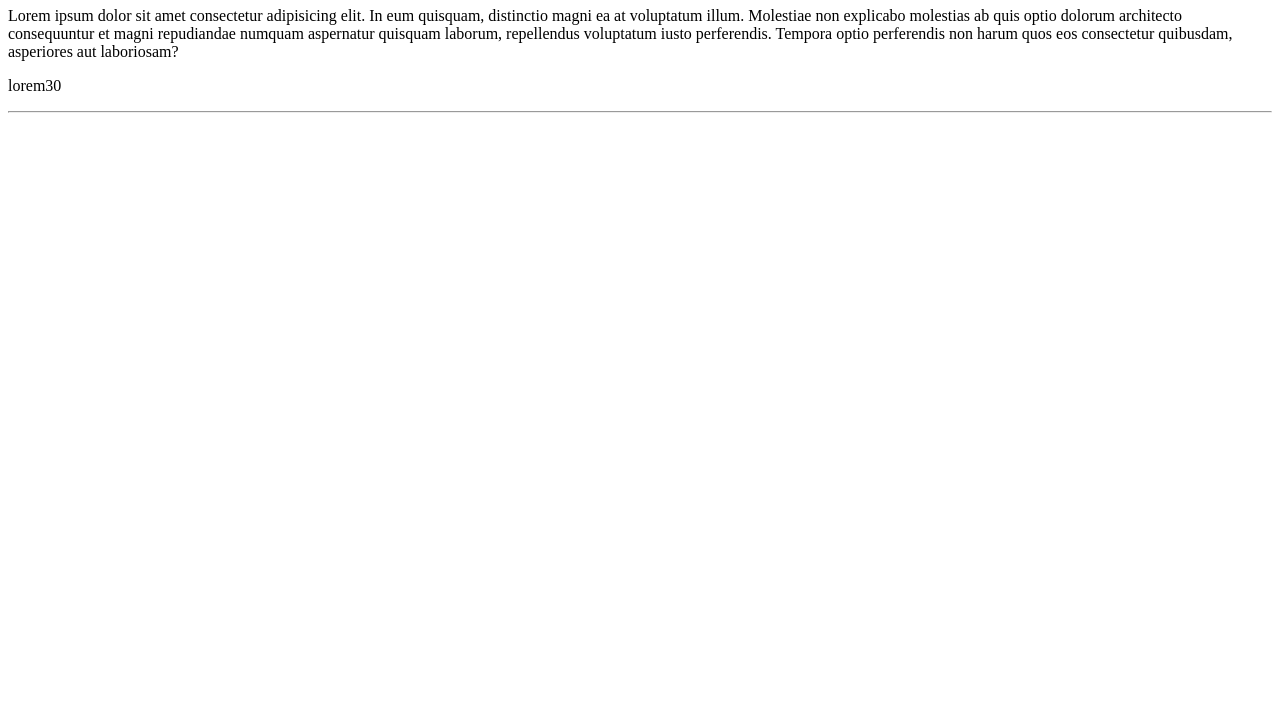
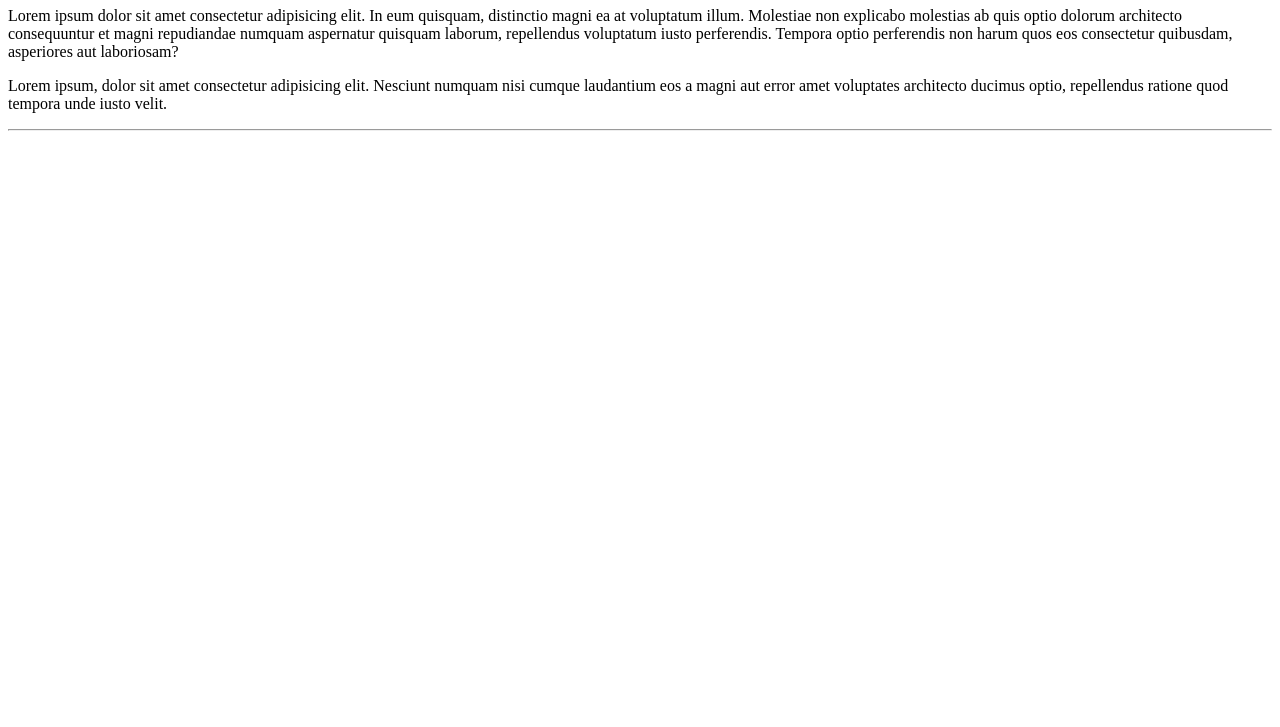
Before and after one commit to LeoMBrito/OlaMundo, a plain HTML site: page site-exemplo/index.html in a window 1280 px wide. Shown: the part 73-800 px from the top of the page. Drawn offline with Linux system fonts and the light colour scheme.

Commit message:
adicionei segundo parágrafo

```diff
--- a/site-exemplo/index.html
+++ b/site-exemplo/index.html
@@ -9,7 +9,7 @@
 <body>
     <h1>Olá, mundo!</h1>
     <p>Lorem ipsum dolor sit amet consectetur adipisicing elit. In eum quisquam, distinctio magni ea at voluptatum illum. Molestiae non explicabo molestias ab quis optio dolorum architecto consequuntur et magni repudiandae numquam aspernatur quisquam laborum, repellendus voluptatum iusto perferendis. Tempora optio perferendis non harum quos eos consectetur quibusdam, asperiores aut laboriosam?</p>
-    <p>lorem30</p>
+    <p>Lorem ipsum, dolor sit amet consectetur adipisicing elit. Nesciunt numquam nisi cumque laudantium eos a magni aut error amet voluptates architecto ducimus optio, repellendus ratione quod tempora unde iusto velit.</p>
     <hr>
 </body>
 </html>
```
